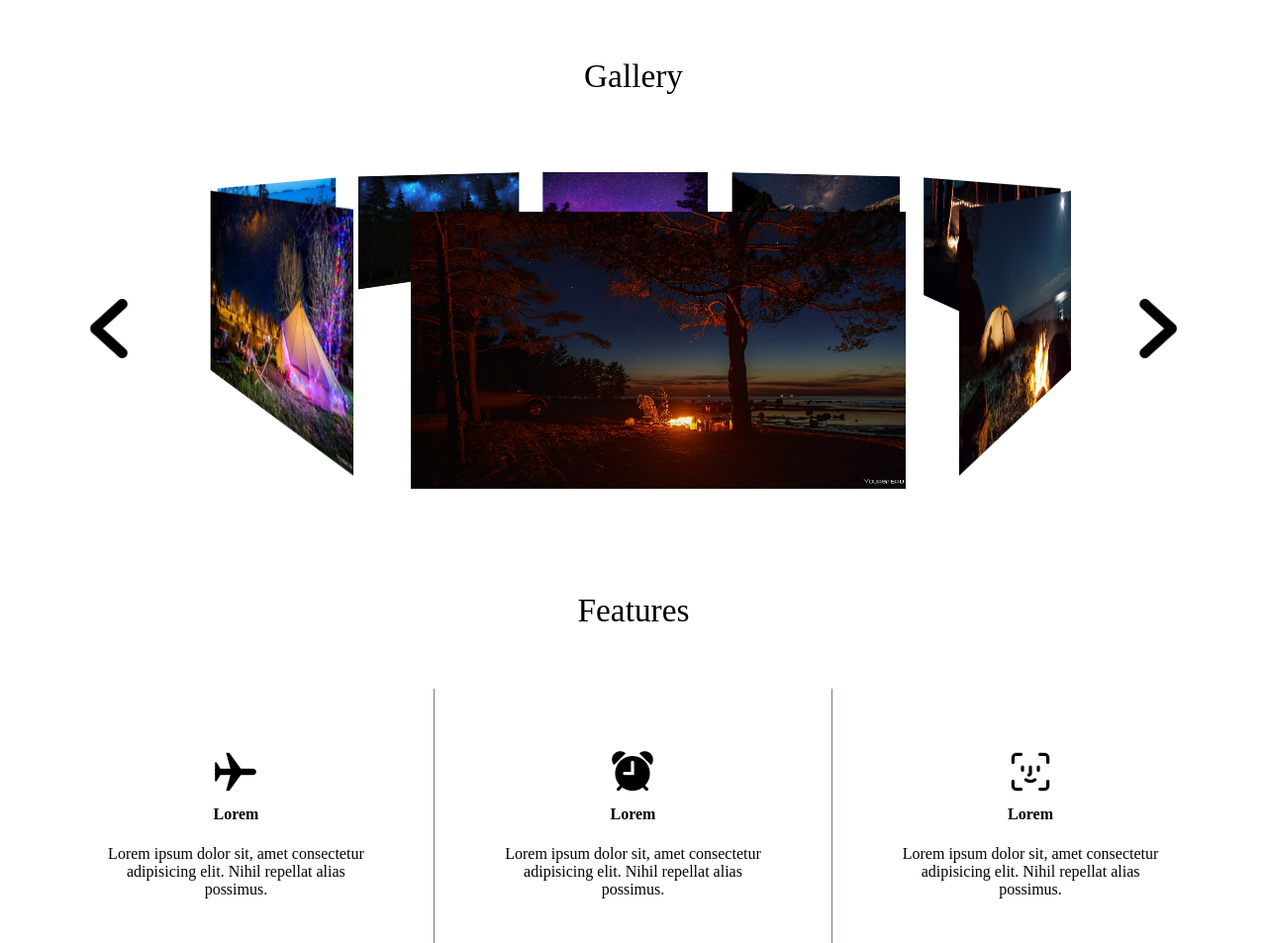
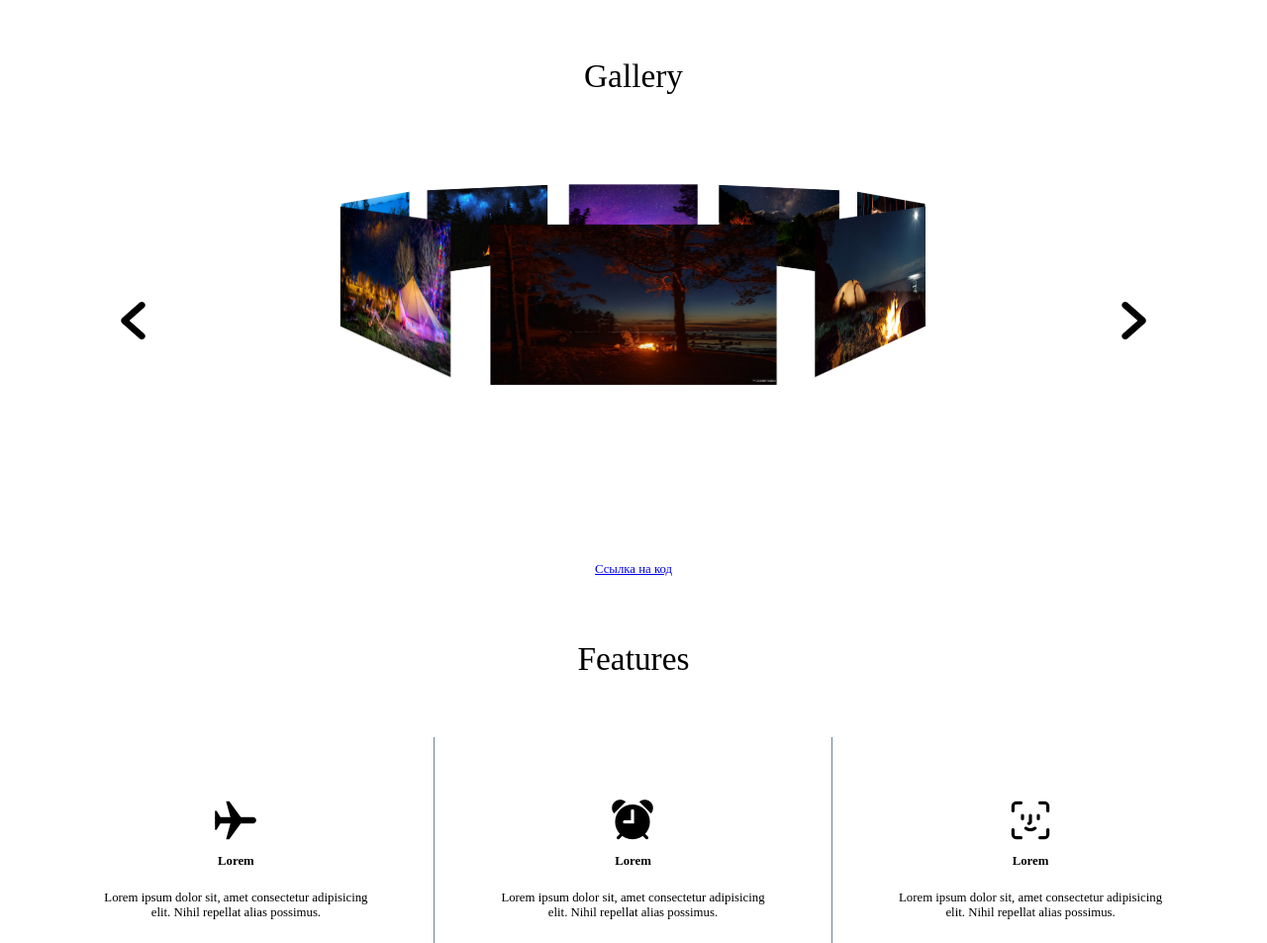
Before and after one commit to DenisTsukanov83/DZ-TsukanovDenis-29.10.2023, a plain HTML site: page index.html in a window 1280 px wide. Shown: the part 1760-2713 px from the top of the page at 99% size. Drawn offline with Linux system fonts and the light colour scheme.

Commit message:
second commit

```diff
--- a/index.html
+++ b/index.html
@@ -185,10 +185,7 @@
                     <img src="Изображения/to-right.png" alt="">
                 </div>
             </div>
-            <div class="x"></div>
-            <div class="y"></div>
-            <div class="a"></div>
-            <div class="b"></div>
+            <a href="https://github.com/DenisTsukanov83/DZ-TsukanovDenis-29.10.2023.git" style="margin-top: 50px;">Ссылка на код</a>
         </section>
 
         <section class="tab">
--- a/style.css
+++ b/style.css
@@ -2,6 +2,10 @@
     margin: 0;
     padding: 0;
     font-family: arima;
+}
+
+html, body {
+    font-size: 1vw;
 }
 
 
@@ -987,19 +991,19 @@ footer .copy {
 }
 
 .area {
-    width: 1000px;
-    height: 400px;
+    width: 76rem;
+    height: 30rem;
     user-select: none;
     cursor: pointer;
 }
 
 .container {
     position: relative;
-    margin: 20px auto;
-    width: 250px;
-    height: 200px;
-    perspective: 700px;
-    perspective-origin: 100px 0px;
+    margin: 1.5rem auto;
+    width: 14rem;
+    height: 15rem;
+    perspective: 53rem;
+    perspective-origin: 7rem 0px;
 }
 
 .cube {
@@ -1024,39 +1028,39 @@ footer .copy {
 }
 
 .front {
-    transform: translateZ(350px);
+    transform: translateZ(20rem);
 }
 
 .first {
-    transform: rotateY(-45deg) translateZ(350px);
+    transform: rotateY(-45deg) translateZ(20rem);
 }
 
 .second {
-    transform: rotateY(-90deg) translateZ(350px);
+    transform: rotateY(-90deg) translateZ(20rem);
 }
 
 .third {
-    transform: rotateY(-135deg) translateZ(350px);
+    transform: rotateY(-135deg) translateZ(20rem);
 }
 
 .fourth {
-    transform: rotateY(180deg) translateZ(350px);
+    transform: rotateY(180deg) translateZ(20rem);
 }
 
 .fifth {
-    transform: rotateY(135deg) translateZ(350px);
+    transform: rotateY(135deg) translateZ(20rem);
 }
 
 .sixth {
-    transform: rotateY(90deg) translateZ(350px);
+    transform: rotateY(90deg) translateZ(20rem);
 }
 
 .seventh {
-    transform: rotateY(45deg) translateZ(350px);
+    transform: rotateY(45deg) translateZ(20rem);
 }
 
 .arrow {
-    width: 60px;
+    width: 3rem;
     height: max-content;
     cursor: pointer;
 }
```
